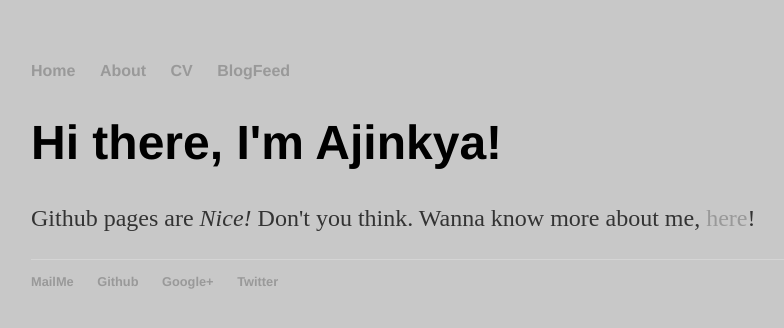
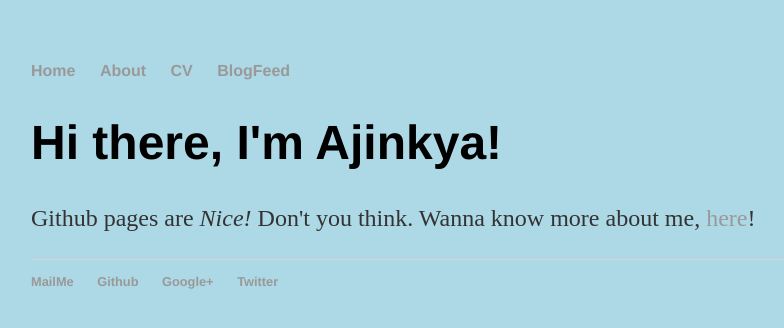
Before and after one commit to ajinkyagorad/ajinkyagorad.github.io, a Jekyll site: the page built from index.html, in a window 1280 px wide. Shown: the top 328 px of the page, without its empty margins (161-945 px from the left). Built offline with Jekyll 4.4.1, drawn with Linux system fonts in a browser that asks for light colours.

Commit message:
Update main.css

```diff
--- a/css/main.css
+++ b/css/main.css
@@ -1,4 +1,4 @@
-body { margin: 60px auto; width: 70%; background-color:rgb(200,200,200); }
+body { margin: 60px auto; width: 70%; background-color:lightblue;  }
 
 a { text-decoration: none; color: #999; }
 a:hover { text-decoration: underline; }
```
